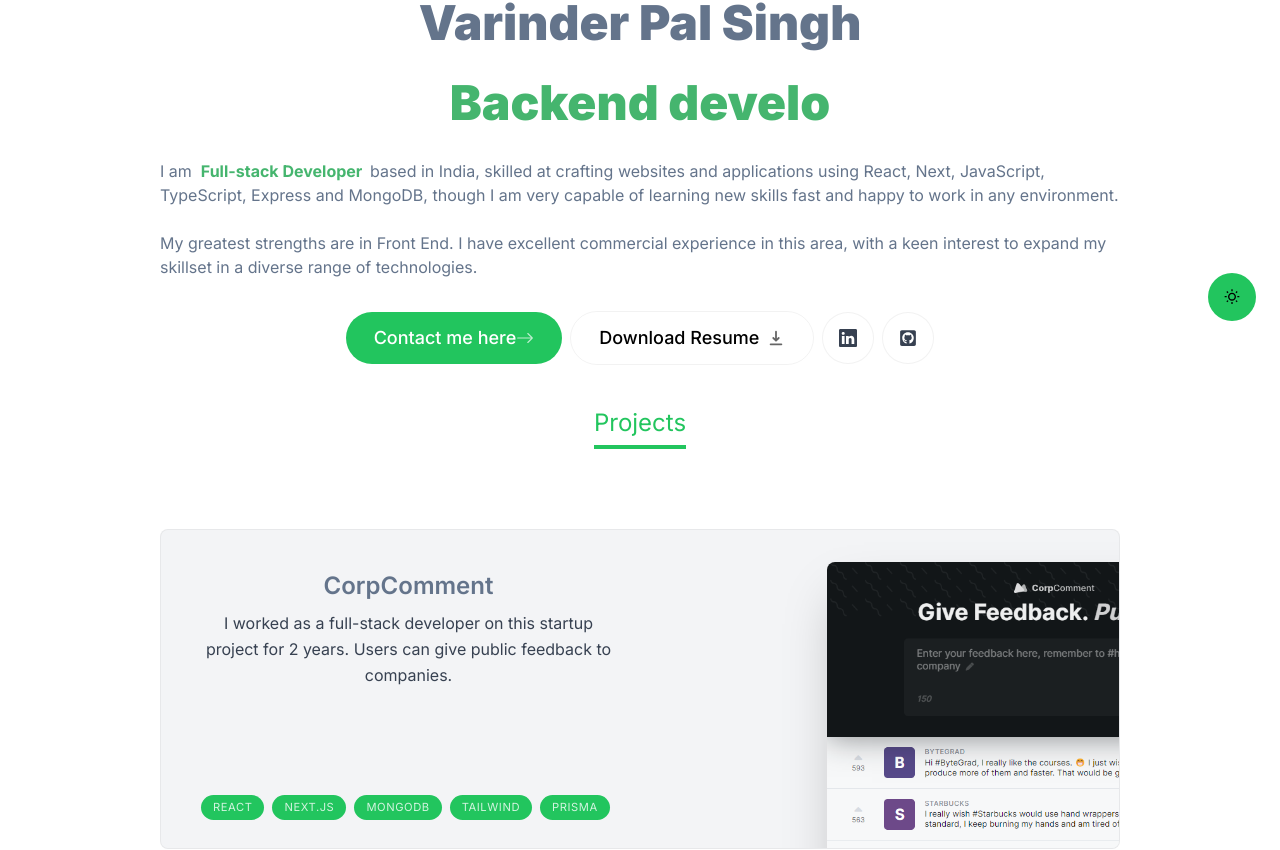
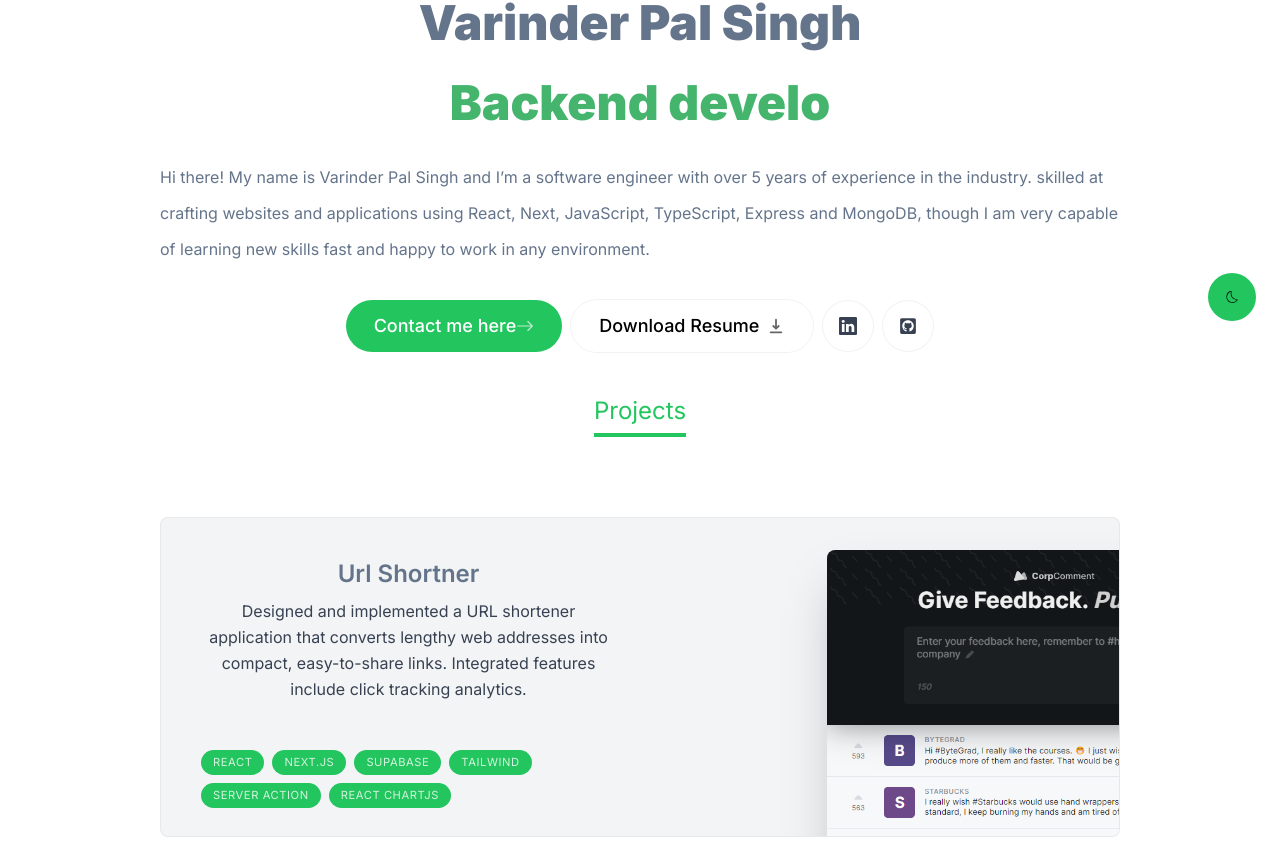
Before and after one commit to Shaju06/my-portfolio, a Next.js app: page / in a window 1280 px wide. Shown: the part 455-1305 px from the top of the page. Built offline with nearby package versions, Linux system fonts and the light colour scheme.

Commit message:
chore: improved css and removed useless code

```diff
--- a/Context/Theme.tsx
+++ b/Context/Theme.tsx
@@ -2,7 +2,7 @@
 
 import React, { useEffect, useState, createContext, useContext } from "react";
 
-type Theme = "light" | "dark";
+type Theme = "light" | "dark" | "";
 
 type ThemeContextProviderProps = {
   children: React.ReactNode;
@@ -13,12 +13,12 @@ type ThemeContextType = {
   toggleTheme: () => void;
 };
 
-const ThemeContext = createContext<ThemeContextType | null>(null);
+const ThemeContext = createContext<ThemeContextType | "">("");
 
 export default function ThemeContextProvider({
   children,
 }: ThemeContextProviderProps) {
-  const [theme, setTheme] = useState<Theme>("light");
+  const [theme, setTheme] = useState<Theme | "">("");
 
   const toggleTheme = () => {
     if (theme === "light") {
@@ -35,7 +35,7 @@ export default function ThemeContextProvider({
   useEffect(() => {
     const localTheme =
       typeof window !== "undefined"
-        ? (window.localStorage.getItem("theme") as Theme | "light")
+        ? (window.localStorage.getItem("theme") as Theme | "")
         : "light";
 
     if (localTheme) {
--- a/app/Components/Contact.tsx
+++ b/app/Components/Contact.tsx
@@ -31,12 +31,12 @@ const Contact = () => {
     >
       <SectionHeading>Contact Me</SectionHeading>
       <div className="flex justify-center">
-        <div className=" flex justify-center gap-2 items-center  border border-zinc-500 rounded-3xl p-[1.5rem]   dark:text-white/80">
+        <div className=" flex justify-center gap-2 items-center  border border-black/5 dark:border-zinc-800 md:rounded-3xl rounded-xl md:p-[1.5rem] p-[1rem]   dark:text-white/80">
           <Link
             href="mailto:Varipaul@gmail.com"
             className="flex justify-center items-center gap-2"
           >
-            <p className="bg-white border border-black/5 p-4 text-gray-700 hover:text-gray-950 flex items-center gap-2 rounded-full focus:scale-[1.15] hover:scale-[1.15] active:scale-105 transition cursor-pointer  dark:bg-white/10 dark:text-white/60">
+            <p className="bg-white border border-black/5 md:p-4 p-2 text-gray-700 hover:text-gray-950 flex items-center gap-2 rounded-full focus:scale-[1.15] hover:scale-[1.15] active:scale-105 transition cursor-pointer  dark:bg-white/10 dark:text-white/60">
               <MdOutlineEmail />
             </p>
             <p className="mr-2">Varipaul@gmail.com </p>
@@ -46,7 +46,7 @@ const Contact = () => {
             className="flex justify-center items-center gap-2"
             target="_blank"
           >
-            <p className="bg-white border border-black/5 p-4 text-gray-700 hover:text-gray-950 flex items-center gap-2 rounded-full focus:scale-[1.15] hover:scale-[1.15] active:scale-105 transition cursor-pointer  dark:bg-white/10 dark:text-white/60">
+            <p className="bg-white border border-black/5 md:p-4 p-2 text-gray-700 hover:text-gray-950 flex items-center gap-2 rounded-full focus:scale-[1.15] hover:scale-[1.15] active:scale-105 transition cursor-pointer  dark:bg-white/10 dark:text-white/60">
               {" "}
               <BsLinkedin />
             </p>
--- a/app/Components/Footer.tsx
+++ b/app/Components/Footer.tsx
@@ -7,7 +7,7 @@ export default function Footer() {
       <p className="text-xs">
         <span className="font-semibold">About this website:</span> built with
         React & Next.js (App Router & Server Actions), TypeScript, Tailwind CSS,
-        Framer Motion, React Email & Resend, Vercel hosting.
+        Framer Motion, Vercel hosting.
       </p>
     </footer>
   );
--- a/app/Components/Hero.tsx
+++ b/app/Components/Hero.tsx
@@ -64,27 +64,19 @@ const Hero = () => {
                 {typingText}
               </h1>
             </motion.div>
-            {/* <h1 className="text-xxl text-center md:text-5xl font-black leading-none pb-4 md:pb-8">
-              Full Stack
-            </h1> */}
-            {/* <div className=" grid grid-cols-2 gap-4 mt-[100px] relative"> */}
-            <p className="">
-              I am &nbsp;
-              <span className="font-bold text-light-Primary/80 dark:text-dark-Primary">
-                Full-stack Developer &nbsp;
-              </span>
-              based in India, skilled at crafting websites and applications
-              using React, Next, JavaScript, TypeScript, Express and MongoDB,
-              though I am very capable of learning new skills fast and happy to
-              work in any environment.
-              <br />
+            <p className="md:leading-9 leading-8 md:text-md text-md">
+              Hi there! My name is Varinder Pal Singh and I’m a software
+              engineer with over 5 years of experience in the industry. skilled
+              at crafting websites and applications using React, Next,
+              JavaScript, TypeScript, Express and MongoDB, though I am very
+              capable of learning new skills fast and happy to work in any
+              environment.
+              {/* <br />
               <br />
               My greatest strengths are in Front End. I have excellent
               commercial experience in this area, with a keen interest to expand
-              my skillset in a diverse range of technologies.
+              my skillset in a diverse range of technologies. */}
             </p>
-
-            {/* </div> */}
           </motion.div>
         </div>
         <motion.div
@@ -114,14 +106,14 @@ const Hero = () => {
             <HiDownload className="opacity-60 group-hover:translate-y-1 transition" />
           </Link>
           <Link
-            className="bg-white border border-black/5 p-4 text-gray-700 hover:text-gray-950 flex items-center gap-2 rounded-full focus:scale-[1.15] hover:scale-[1.15] active:scale-105 transition cursor-pointer borderBlack dark:bg-white/10 dark:text-white/60"
+            className="bg-white border border-black/5 p-4 text-gray-700 hover:text-gray-950 flex items-center gap-2 rounded-full focus:scale-[1.15] hover:scale-[1.15] active:scale-105 transition cursor-pointer  dark:bg-white/10 dark:text-white/60"
             href="https://www.linkedin.com/in/varinder-pal-singh-4896b743/"
             target="_blank"
           >
             <BsLinkedin />
           </Link>
           <Link
-            className="bg-white border border-black/5 p-4 text-gray-700 hover:text-gray-950 flex items-center gap-2 rounded-full focus:scale-[1.15] hover:scale-[1.15] active:scale-105 transition cursor-pointer borderBlack dark:bg-white/10 dark:text-white/60"
+            className="bg-white border border-black/5 p-4 text-gray-700 hover:text-gray-950 flex items-center gap-2 rounded-full focus:scale-[1.15] hover:scale-[1.15] active:scale-105 transition cursor-pointer  dark:bg-white/10 dark:text-white/60"
             href="https://github.com/Shaju06"
             target="_blank"
           >
--- a/app/page.tsx
+++ b/app/page.tsx
@@ -1,4 +1,3 @@
-import dynamic from "next/dynamic";
 import Projects from "./Components/Projects";
 import Skills from "./Components/Skills";
 import Experience from "./Components/Experience";
--- a/lib/data.ts
+++ b/lib/data.ts
@@ -57,10 +57,17 @@ export const navLinks = [
 
 export const projects = [
   {
-    title: "CorpComment",
+    title: "Url Shortner",
     description:
-      "I worked as a full-stack developer on this startup project for 2 years. Users can give public feedback to companies.",
-    tags: ["React", "Next.js", "MongoDB", "Tailwind", "Prisma"],
+      "Designed and implemented a URL shortener application that converts lengthy web addresses into compact, easy-to-share links. Integrated features include click tracking analytics.",
+    tags: [
+      "React",
+      "Next.js",
+      "Supabase",
+      "Tailwind",
+      "Server action",
+      "React chartjs",
+    ],
     imageUrl: corpcommentImg,
   },
   {
--- a/package.json
+++ b/package.json
@@ -17,11 +17,9 @@
     "next-pwa": "^5.6.0",
     "react": "^18",
     "react-dom": "^18",
-    "react-hot-toast": "^2.4.1",
     "react-icons": "^4.12.0",
     "react-intersection-observer": "^9.5.3",
     "react-vertical-timeline-component": "^3.6.0",
-    "resend": "^3.2.0",
     "sharp": "^0.33.3"
   },
   "devDependencies": {
```
Also changed, not shown: actions/sendEmail.ts (deleted, +0 -48 lines).
